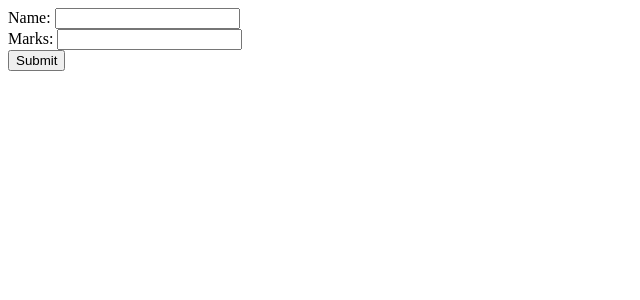
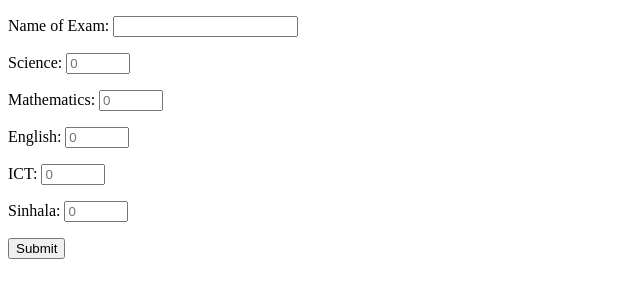
Before and after one commit to vidushan-ds/mark-pulse, a Flask app: page / in a window 1280 px wide. Shown: the top 300 px of the page, without its empty margins (0-640 px from the left). Run offline with Flask 3, Linux system fonts and the light colour scheme.

Commit message:
feat: create basic html structure

```diff
--- a/app.py
+++ b/app.py
@@ -7,12 +7,20 @@ def home():
     result = None
 
     if request.method == 'POST':
-        name = request.form.get('name', '')
-        mark = request.form.get('mark', type=float)
+        exam_name = request.form.get('exam_name', '')
+        science = request.form.get('science', type=float)
+        mathematics = request.form.get('math', type=float)
+        english = request.form.get('english', type=float)
+        ict = request.form.get('ict', type=float)
+        sinhala = request.form.get('sinhala', type=float)
 
         result = {
-            "name" : name,
-            "mark" : mark
+            "exam_name" : exam_name,
+            "science" : science,
+            "mathematics" : mathematics,
+            "english" : english,
+            "ict" : ict,
+            "sinhala" : sinhala
         }
 
     return render_template("index.html", result=result)
--- a/templates/index.html
+++ b/templates/index.html
@@ -6,21 +6,55 @@
     <title>Home</title>
 </head>
 <body>
+    <div class="form">
     <form action="/" method="POST">
-        <label for="name">Name:</label>
-        <input type="text" name="name"><br>
 
-        <label for="marks">Marks:</label>
-        <input type="text" name="mark"><br>
+        <p>
+        <label for="exam_name">Name of Exam:</label>
+        <input type="text" name="exam_name"><br>
+        </p>
+
+        <p>
+        <label for="science">Science: </label>
+        <input type="number" name="science" placeholder="0" min="0" max="100"><br>
+        </p>
+
+        <p>
+        <label for="math">Mathematics: </label>
+        <input type="number" name="math" placeholder="0" min="0" max="100"><br>
+        </p>
+
+        <p>
+        <label for="english">English: </label>
+        <input type="number" name="english" placeholder="0" min="0" max="100"><br>
+        </p>
+
+        <p>
+        <label for="ict">ICT: </label>
+        <input type="number" name="ict" placeholder="0" min="0" max="100"><br>
+        </p>
+
+        <p>
+        <label for="sinhala">Sinhala: </label>
+        <input type="number" name="sinhala" placeholder="0" min="0" max="100"><br>
+        </p>
 
         <button type="submit">Submit</button>
     </form>
+    </div>
 
     {% if result %}
-    <div>
-        {{ result.name }}
-        {{ result.mark }}
+    <div class="show-marks">
+        <h4> Results for {{ result.exam_name }}</h4>
+        <hr>
+        <p><strong>Science: </strong> {{ result['science'] }}</p>
+        <p><strong>Mathematics: </strong> {{ result['mathematics'] }}</p>
+        <p><strong>English: </strong> {{ result['english'] }}</p>
+        <p><strong>ICT: </strong> {{ result['ict'] }}</p>
+        <p><strong>Sinhala: </strong> {{ result['sinhala'] }}</p>
     </div>
     {% endif %}
+
+
 </body>
 </html>
```
